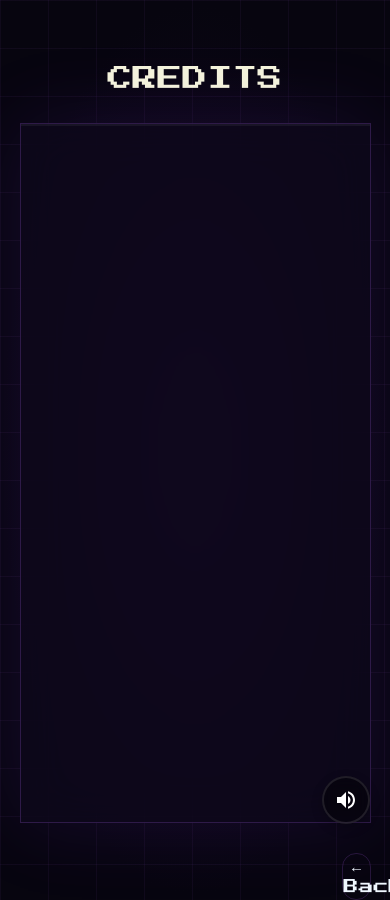
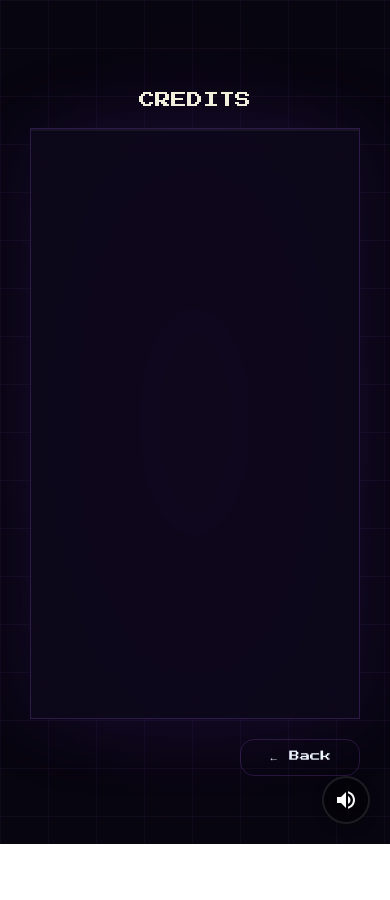
Before and after one commit to pich-reamrachna/quiz-game, a SvelteKit app in the folder quiz-game/: page /credit in a window 390 px wide. After the commit the page ends 844 px from the top, so only its background shows below. Built offline with nearby package versions, Linux system fonts and the light colour scheme.

Commit message:
fix[#60]: Make Credit-card, title and back btn responsive

```diff
--- a/quiz-game/src/routes/credit/credit.css
+++ b/quiz-game/src/routes/credit/credit.css
@@ -3,14 +3,12 @@
     font-family: 'Press Start 2P', cursive;
 }
 .credit-page {
-	min-height: 100vh;
-	display: flex;
-    flex-direction: column;
-	align-items: center;
-	/* justify-content: center; */
+	min-height: 100svh;
+	display: grid;
+    place-items: center;
 	background: radial-gradient(ellipse at 50% 50%, #120820 0%, #07050f 70%);
-	position: relative;
 	overflow: hidden;
+    padding: 1rem;
 }
 
 .credit-bg-grid {
@@ -24,8 +22,8 @@
 }
 
 .credit-shell {
-  width: 90%;
-  max-width: 92%;
+  width: min(92%, 1200px);
+  margin-inline: auto;
   position: relative;
   z-index: 1;
 }
@@ -35,9 +33,10 @@
     z-index: 1;
     background: rgba(15, 8, 30, 0.75);
     border: 1px solid rgba(180, 100, 255, 0.2);
-    padding: 3rem 4rem;
     width: 100%;
-    min-height: 700px;
+    min-height: clamp(320px, 70vh, 700px);  /* responsive height */
+    padding: clamp(1rem, 2.5vw, 3rem) clamp(1rem, 4vw, 4rem); /* responsive padding */
+    /* clamp: (minimum height, preferred height, maximum height) */
     backdrop-filter: blur(24px);
     box-shadow:
         0 0 80px rgba(140, 60, 255, 0.12),
@@ -48,22 +47,22 @@
 .credit-title {
     position: relative;
     color:beige;
-    font-size: 25px;
-    margin-bottom: 25px;
-    margin-top: 60px;
+    font-size: clamp(1rem, 3vw, 25px);
+    margin-bottom: clamp(1rem, 3vw, 25px);
+    margin-top: clamp(1rem, 5vw, 60px);
     text-align: center;
 }
 
 .credit-back-btn {
-    margin-top: 30px;
+    margin-top: 20px;
     display:block;
-    /* background-color: blue; */
     color: aliceblue;
-    width: 8%;
+    width: fit-content;
+    min-width: 120px;
+    padding: 0.6rem 1rem;
     margin-left:auto;
-    font-size: 15px;
+    font-size: clamp(0.65rem, 1.8vw, 15px);
     cursor: pointer;
     border: 1px solid rgba(180, 100, 255, 0.18);
-		border-radius: 14px;
-
+	border-radius: 14px;
 }
```
